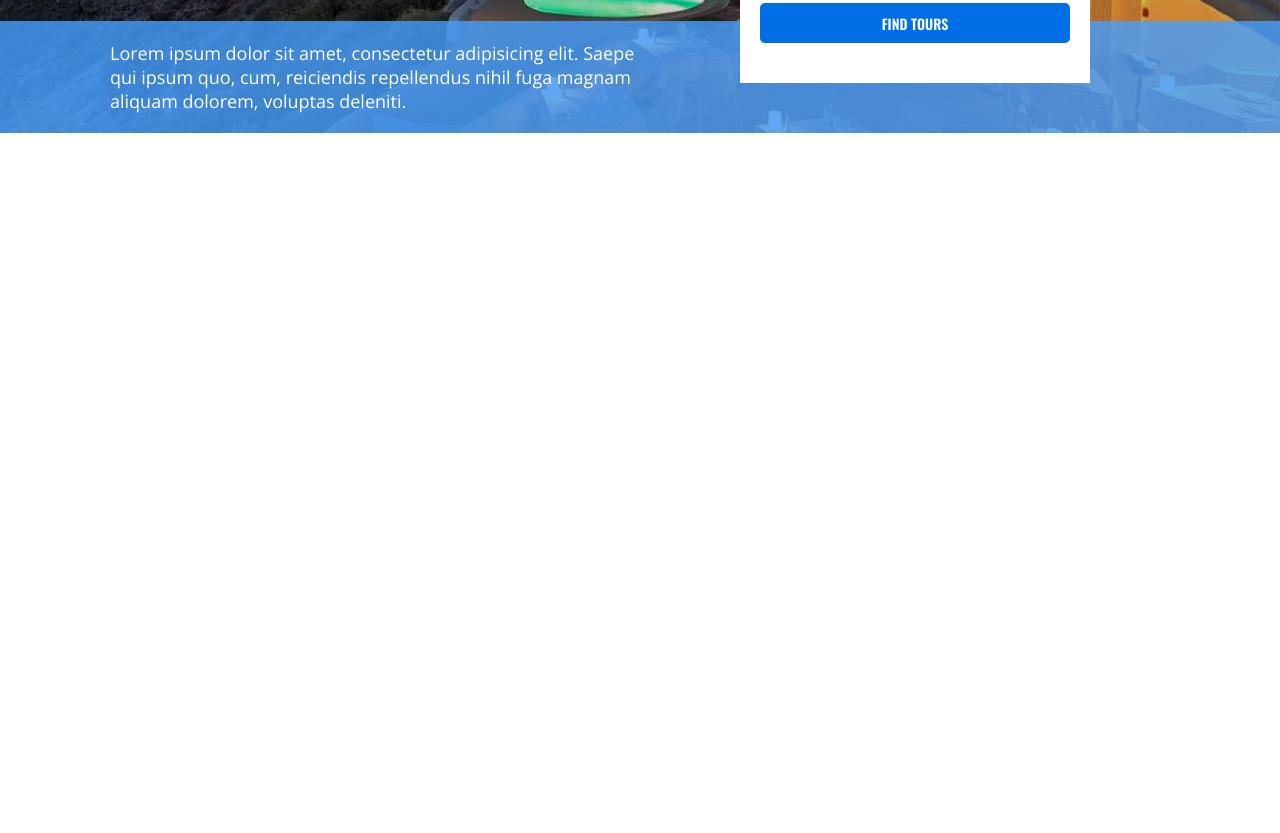
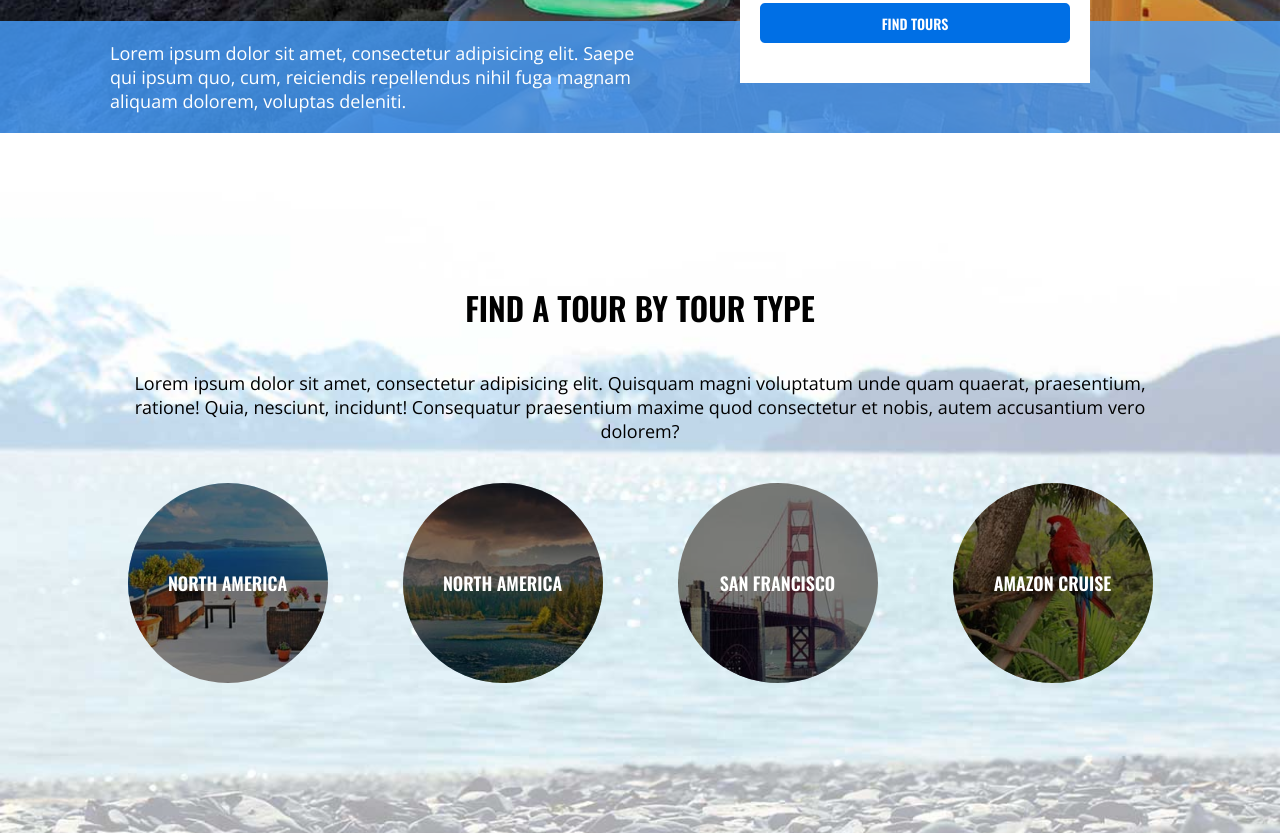
Before and after one commit to TomaszRybacki/TravelAgency-website, a plain HTML site: page index.html in a window 1280 px wide. Shown: the part 487-1320 px from the top of the page. Before the commit the page ends 800 px from the top, so only its background shows below. Drawn offline with nearby package versions, Linux system fonts and the light colour scheme.

Commit message:
Tour type section added

```diff
--- a/index.html
+++ b/index.html
@@ -210,18 +210,62 @@
       </div>
     </div>
 
-
-
-
   </header>
 
+  <main>
 
+    <section class="tour">
 
-  <main>
+      <div class="tour__wrapper">
+
+        <h3>Find a Tour by Tour Type</h3>
+        <p>Lorem ipsum dolor sit amet, consectetur adipisicing elit. Quisquam magni voluptatum unde quam quaerat, praesentium, ratione! Quia, nesciunt, incidunt! Consequatur praesentium maxime quod consectetur et nobis, autem accusantium vero dolorem?</p>
+
+        <a href="#">
+          <div class="tour__gallery">
+            <div class="gallery__mask">
+              <p class="gallery__label">North America</p>
+            </div>
+            <img class="gallery__img" src="img/section-img-1.jpg" alt="terrace by the sea">
+          </div>
+        </a>
+
+        <a href="#">
+          <div class="tour__gallery">
+            <div class="gallery__mask">
+              <p class="gallery__label">North America</p>
+            </div>
+            <img class="gallery__img" src="img/section-img-2.jpg" alt="river view">
+          </div>
+        </a>
+
+        <a href="#">
+          <div class="tour__gallery">
+            <div class="gallery__mask">
+              <p class="gallery__label">San Francisco</p>
+            </div>
+            <img class="gallery__img" src="img/section-img-3.jpg" alt="Golden Gate Bridge">
+          </div>
+        </a>
+
+        <a href="#">
+          <div class="tour__gallery">
+            <div class="gallery__mask">
+              <p class="gallery__label">Amazon Cruise</p>
+            </div>
+            <img class="gallery__img" src="img/section-img-4.jpg" alt="parrot sitting on a branch">
+          </div>
+        </a>
+      </div>
+
+    </section>
+
   </main>
 
 
-  <footer></footer>
+  <footer>
+
+  </footer>
 
   <!--
  <div>Icons made by <a href="https://www.flaticon.com/authors/zurb" title="Zurb">Zurb</a> from <a href="https://www.flaticon.com/" title="Flaticon">www.flaticon.com</a> is licensed by <a href="http://creativecommons.org/licenses/by/3.0/" title="Creative Commons BY 3.0" target="_blank">CC 3.0 BY</a></div>
--- a/scss/main.scss
+++ b/scss/main.scss
@@ -16,6 +16,10 @@
 
 @import "navigation";
 
-/* Hero *********************************************************************** */
+/* Hero ***************************************************************************** */
 
 @import "hero";
+
+/* SECTION-1 ************************************************************************ */
+
+@import "section-1";
--- /dev/null
+++ b/scss/section-1.scss
@@ -0,0 +1,101 @@
+.tour {
+  width: 100%;
+  height: 700px;
+  display: flex;
+  justify-content: center;
+  align-items: center;
+  background-image: url(../img/section-bg-large.jpg);
+  background-size: cover;
+
+  @include mobile {
+    height: auto;
+  }
+
+  @include tablet {
+    height: auto;
+  }
+}
+
+.tour__wrapper {
+  max-width: 1100px;
+  margin: 0 auto;
+
+  display: flex;
+  justify-content: space-around;
+  align-items: center;
+  flex-wrap: wrap;
+}
+
+.tour__wrapper > h3 {
+  flex: 1 1 100%;
+  font: $xlarge $bold;
+  font-weight: 600;
+  text-align: center;
+  text-transform: uppercase;
+  padding: 20px;
+}
+
+.tour__wrapper > p {
+  flex: 1 1 100%;
+  font: $medium $basic;
+  text-align: center;
+  padding: 20px;
+}
+
+.tour__gallery {
+  flex: 1 1 25%;
+  min-width: 240px;
+  min-height: 200px;
+  position: relative;
+  margin: 20px 0;
+  display: flex;
+  justify-content: center;
+
+  @include mobile {
+    flex: 1 1 100%;
+  }
+
+  @include tablet {
+    min-width: 200px;
+  }
+}
+
+.gallery__mask {
+  background-color: rgba(0, 0, 0, 0.5);
+  width: 200px;
+  height: 200px;
+  position: relative;
+  top: 0;
+  z-index: 10;
+  display: flex;
+  justify-content: center;
+  align-items: center;
+  border-radius: 50%;
+
+  &:hover {
+    background-color: rgba(0, 0, 0, 0);
+    transition: all 0.3s;
+
+    .gallery__label {
+      display: none;
+    }
+  }
+}
+
+.gallery__img {
+  border-radius: 50%;
+  width: 200px;
+
+  position: absolute;
+  top: 0;
+  z-index: 5;
+}
+
+.gallery__label {
+  font: $medium $bold;
+  font-weight: 600;
+  text-transform: uppercase;
+  text-align: center;
+  color: $white;
+  padding: 20px;
+}
```
Also changed, not shown: css/main.css, img/section-bg-large.jpg (added), img/section-bg-medium.jpg (added), img/section-img-1.jpg (added), img/section-img-2.jpg (added), img/section-img-3.jpg (added), img/section-img-4.jpg (added), 1 other file.
